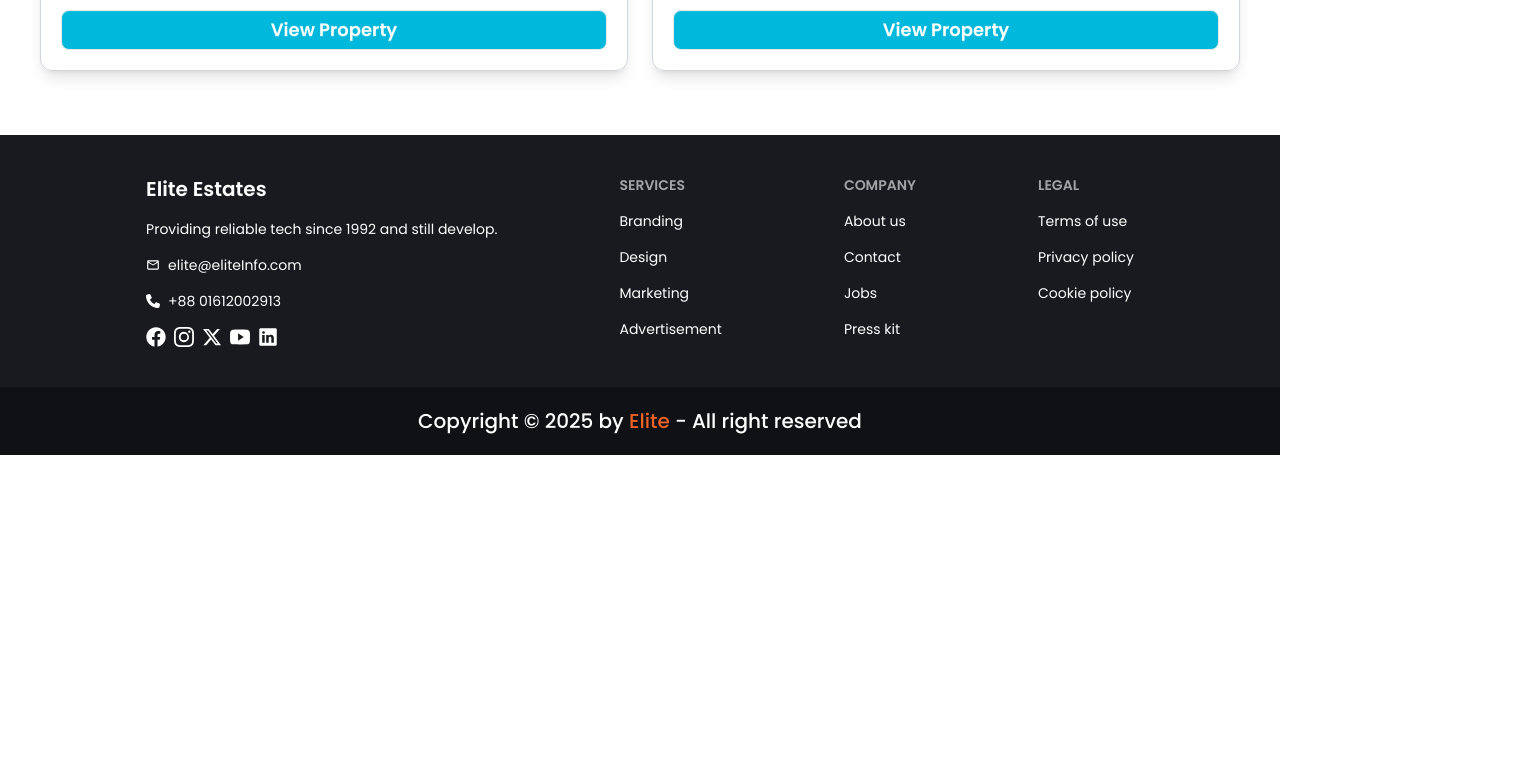
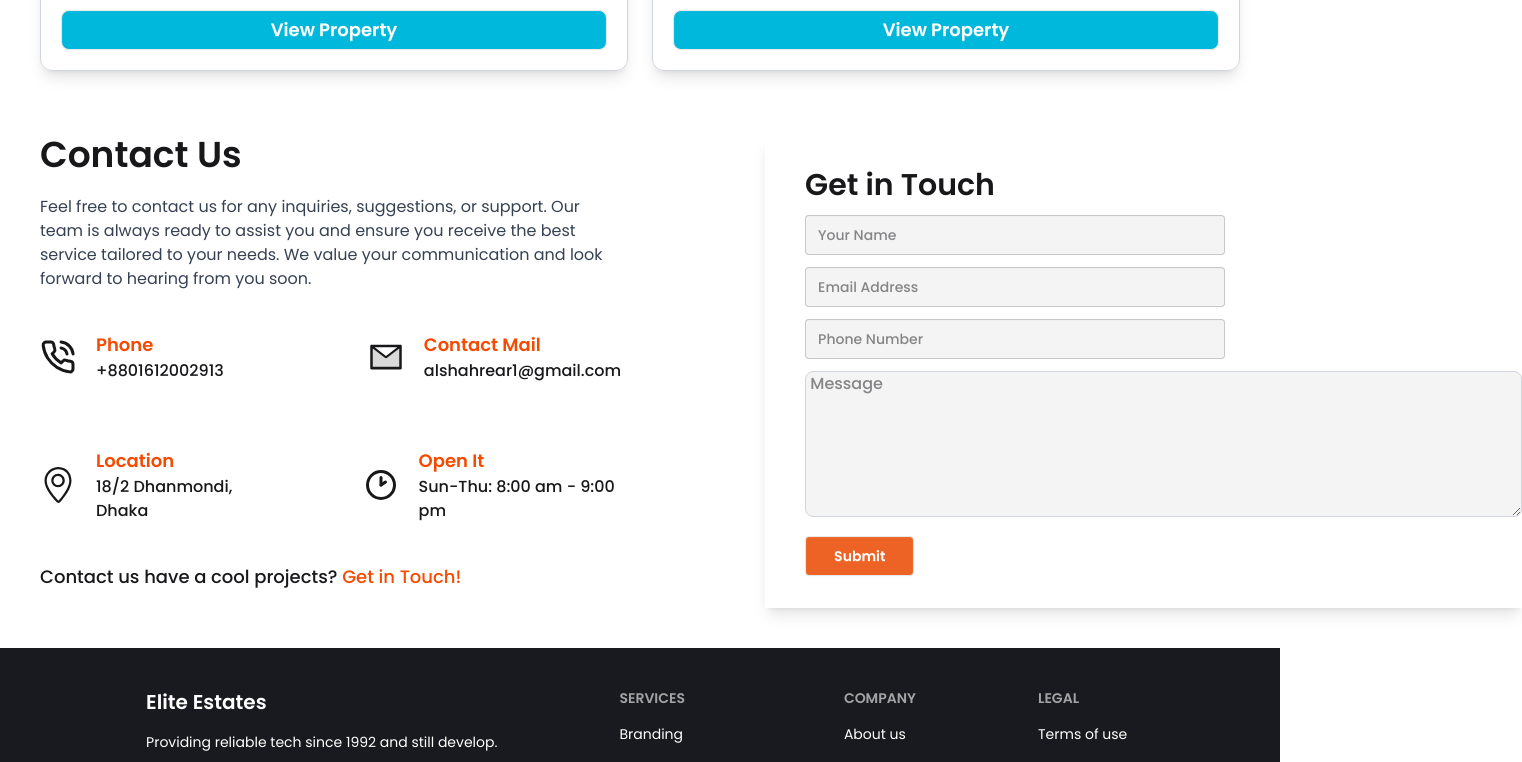
Before and after one commit to alshahrear/real-estate, a React (Vite) app: page / in a window 1280 px wide. Shown: the part 2760-3522 px from the top of the page, 1522 px wide, since content can reach past the window. Before the commit the page ends 3215 px from the top, so only its background shows below. Built offline with nearby package versions, Linux system fonts and the light colour scheme.

Commit message:
contact us section done

```diff
--- /dev/null
+++ b/src/Component/ContactUs/Contact.jsx
@@ -0,0 +1,77 @@
+import { LuPhoneCall } from "react-icons/lu";
+import { AiTwotoneMail } from "react-icons/ai";
+import { SlLocationPin } from "react-icons/sl";
+import { TbClockHour2 } from "react-icons/tb";
+
+
+const Contact = () => {
+    return (
+        <div className="flex  w-[1200px] mx-auto mt-5 mb-10">
+            <div className="space-y-10 flex-1">
+                <h2 className="text-4xl font-semibold">Contact Us</h2>
+                <p className="text-gray-700 -mt-5">Feel free to contact us for any inquiries, suggestions, or support. Our team is always ready to assist you and ensure you receive the best service tailored to your needs. We value your communication and look forward to hearing from you soon.</p>
+                <div className="flex">
+                    <div className="flex items-center">
+                        <div><LuPhoneCall className="text-4xl"></LuPhoneCall></div>
+                        <div className=" ml-5">
+                            <p className="text-lg text-orange-600 font-semibold">Phone</p>
+                            <p className="font-medium">+8801612002913</p>
+                        </div>
+                    </div>
+                    <div className="flex items-center ml-36">
+                        <div><AiTwotoneMail className="text-4xl"></AiTwotoneMail></div>
+                        <div className="ml-5">
+                            <p className="text-lg text-orange-600 font-semibold">Contact Mail</p>
+                            <p className="font-medium">alshahrear1@gmail.com</p>
+                        </div>
+                    </div>
+                </div>
+                {/* .... */}
+                <div className="flex mt-16">
+                    <div className="flex items-center">
+                        <div><SlLocationPin className="text-4xl"></SlLocationPin></div>
+                        <div className="ml-5">
+                            <p className="text-lg text-orange-600 font-semibold">Location</p>
+                            <p className="font-medium">18/2 Dhanmondi, Dhaka</p>
+                        </div>
+                    </div>
+                    <div className="flex items-center ml-24">
+                        <div><TbClockHour2 className="text-4xl"></TbClockHour2></div>
+                        <div className="ml-5">
+                            <p className="text-lg text-orange-600 font-semibold">Open It</p>
+                            <p className="font-medium">Sun-Thu: 8:00 am - 9:00 pm</p>
+                        </div>
+                    </div>
+                </div>
+                <p className="text-lg font-medium mt-10">Contact us have a cool projects? <span className="text-orange-600">Get in Touch!</span></p>
+            </div>
+            {/* form */}
+            <div className="flex-1 ml-36">
+                <div className="shadow-lg pl-10 py-8">
+                    <form className="space-y-3">
+                        <div>
+                            <h3 className="text-3xl font-semibold">Get in Touch</h3>
+                        </div>
+                        <div className="form-control">
+                            <input type="text" placeholder="Your Name" className="input input-bordered font-medium bg-[#F4F4F4] w-[420px]" required />
+                        </div>
+                        <div className="form-control">
+                            <input type="email" placeholder="Email Address" className="input input-bordered font-medium bg-[#F4F4F4] w-[420px]" required />
+                        </div>
+                        <div className="form-control">
+                            <input type="text" placeholder="Phone Number" className="input input-bordered font-medium bg-[#F4F4F4] w-[420px]" required />
+                        </div>
+                        <div>
+                            <textarea name="message" placeholder=" Message" cols="50" rows="6" className="border-1 border-gray-300 font-medium bg-[#F4F4F4] rounded-lg" ></textarea>
+                        </div>
+                        <div className="form-control mt-3">
+                            <button className="btn text-white hover:bg-amber-500 px-7 bg-[#ed6325]">Submit</button>
+                        </div>
+                    </form>
+                </div>
+            </div>
+        </div>
+    );
+};
+
+export default Contact;
--- a/src/Component/Home/Home.jsx
+++ b/src/Component/Home/Home.jsx
@@ -1,4 +1,5 @@
 import Banner from "../Banner/Banner";
+import Contact from "../ContactUs/Contact";
 import Estates from "../Estates/Estates";
 
 
@@ -8,6 +9,7 @@ const Home = () => {
         <div>
            <Banner></Banner>
            <Estates></Estates>
+           <Contact></Contact>
         </div>
     );
 };
```
